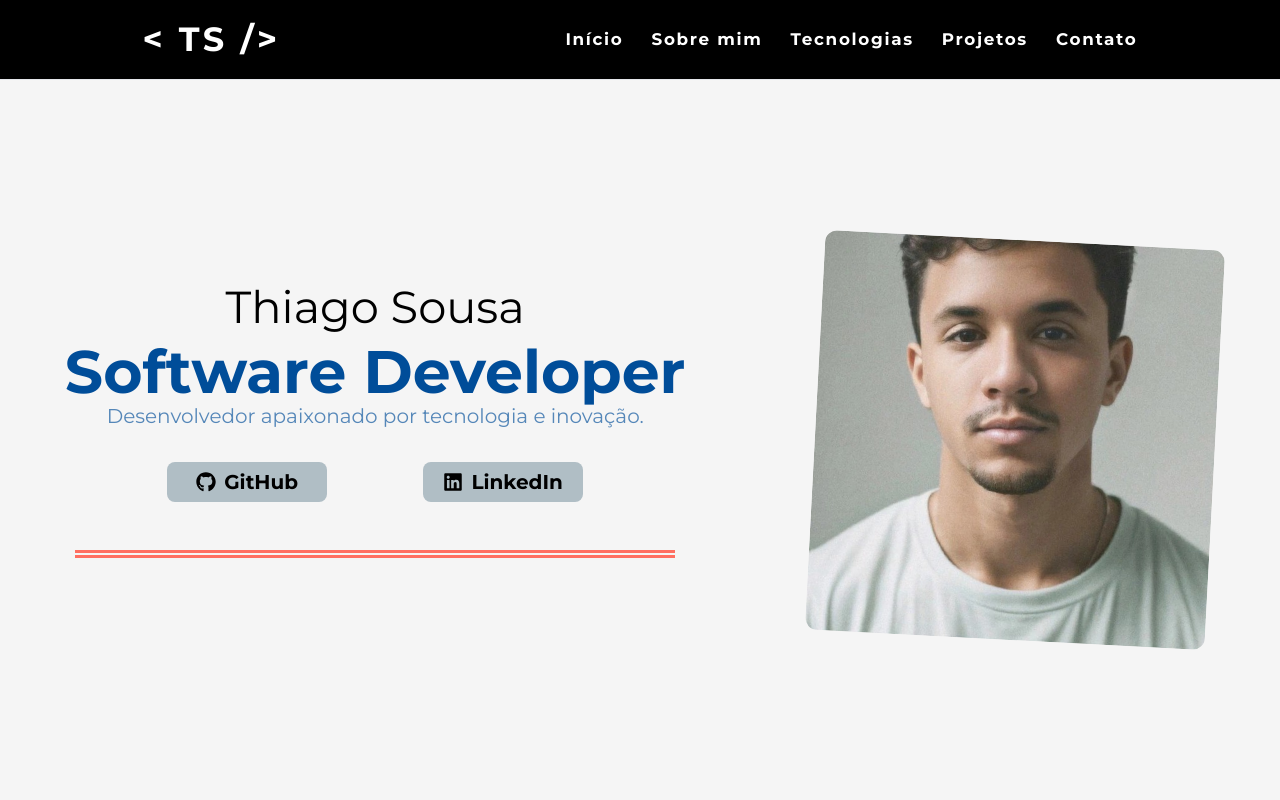
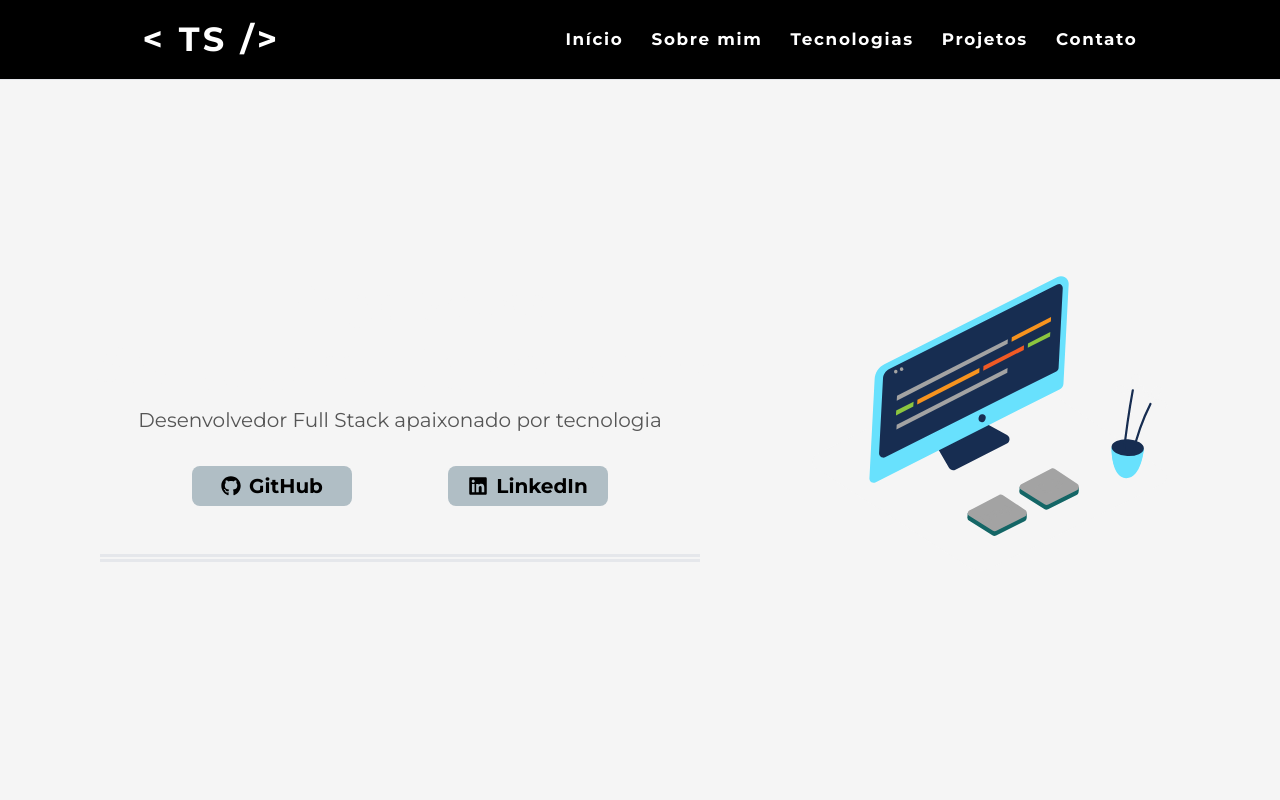
Before and after one commit to thiagodeas/portfolio, a Next.js app: page / in a window 1280 px wide. Shown: the top 800 px of the page. Built offline with nearby package versions, Linux system fonts and the light colour scheme; no server answers.

Commit message:
refatorando estilos da HeroPage

```diff
--- a/src/components/SectionHero.tsx
+++ b/src/components/SectionHero.tsx
@@ -4,11 +4,11 @@ import { FaGithub, FaLinkedin } from "react-icons/fa";
 
 export const SectionHero = () => {
   return (
-    <section id="inicio" className="w-full min-h-screen flex justify-around items-center mt-10 max1000:flex-col max1000:mt-28">
+    <section id="inicio" className="w-full min-h-screen flex justify-center items-center mt-10 gap-x-20 max1000:flex-col max1000:mt-28">
       <div className="flex flex-col justify-center items-center mb-12">
-        <p className="flex text-[2.8rem] font-light max620:text-[2.5rem] max500:text-[2rem] max400:text-[1.5rem]">Thiago Sousa</p>
-        <p className="text-6xl text-medium-blue font-extrabold text-primary-blue max1070:text-[3rem] max620:text-[2.5rem] max500:text-[2rem] max400:text-[1.5rem]">Software Developer</p>
-        <p className="flex text-xl text-primary-blue opacity-65 max620:text-[1.2rem] max575:text-[1rem] max575:text-center max480:flex-wrap max400:text-[15px] max375:text-[14px] max367:hidden">Desenvolvedor apaixonado por tecnologia e inovação.</p>
+        <p className="flex text-[2.8rem] font-light text-[#F5F5F5] max620:text-[2.5rem] max500:text-[2rem] max400:text-[1.5rem]">Thiago Sousa</p>
+        <p className="text-6xl text-medium-blue font-extrabold text-[#F5F5F5] max1070:text-[3rem] max620:text-[2.5rem] max500:text-[2rem] max400:text-[1.5rem]">Software Developer</p>
+        <p className="flex text-xl text-details pt-2 opacity-65 max620:text-[1.2rem] max575:text-[1rem] max575:text-center max480:flex-wrap max400:text-[15px] max375:text-[14px] max367:hidden">Desenvolvedor Full Stack apaixonado por tecnologia</p>
         <div className="flex items-center justify-center gap-24 pt-8 text-center max520:gap-12">
           <SocialMediaLink
             href="https://github.com/thiagodeas"
@@ -21,11 +21,11 @@ export const SectionHero = () => {
             LinkedIn
           </SocialMediaLink>
         </div>
-        <div className="w-[600px] h-0 border-b-8 border-double border-light-coral mt-12 max675:hidden"></div>
+        <div className="w-[600px] h-0 border-b-8 border-double border-details mt-12 max675:hidden"></div>
       </div>
       <div className="flex items-center justify-center transform rotate-3">
         <Image
-          src="/assets/profile.jpeg"
+          src="/assets/codingg.svg"
           alt="my-profile"
           width={400}
           height={400}
```
Also changed, not shown: public/assets/codingg.svg (added).
